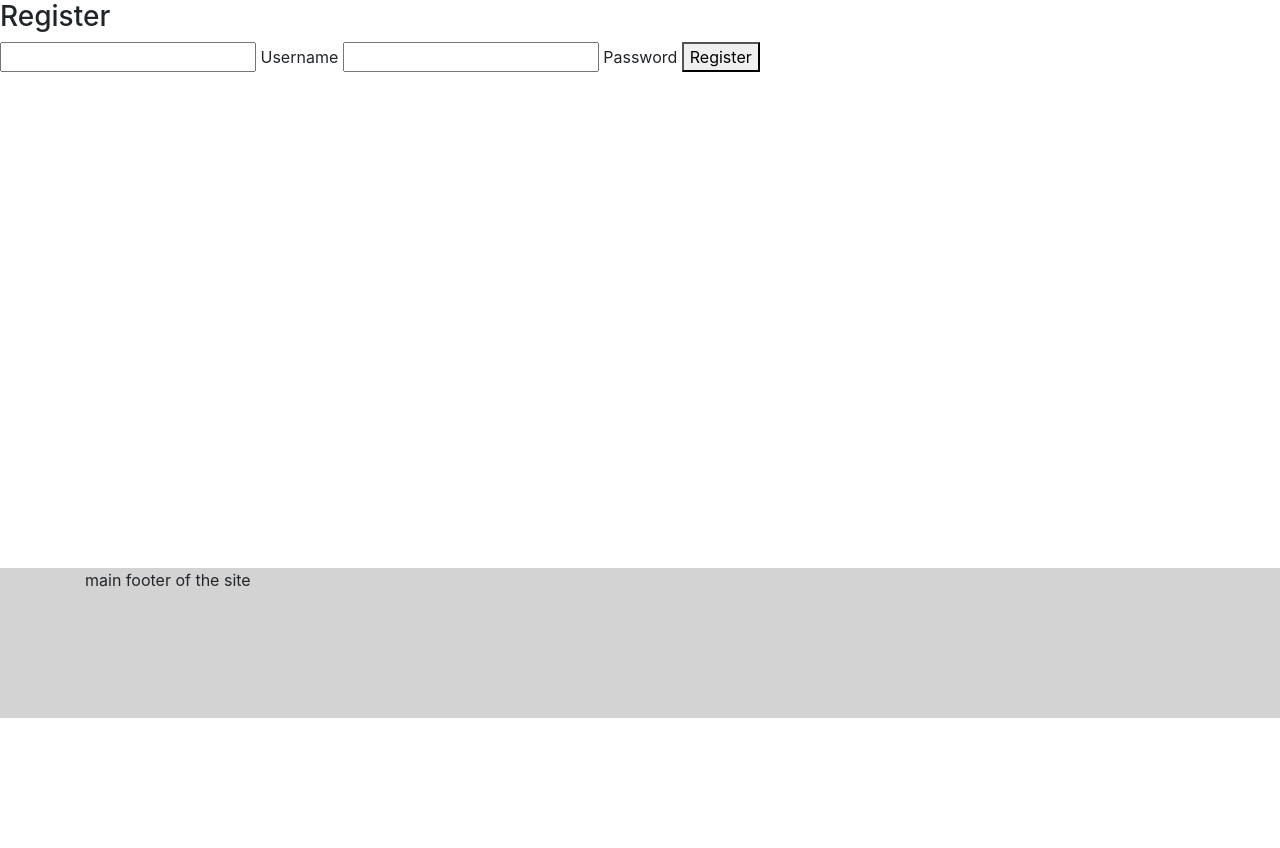
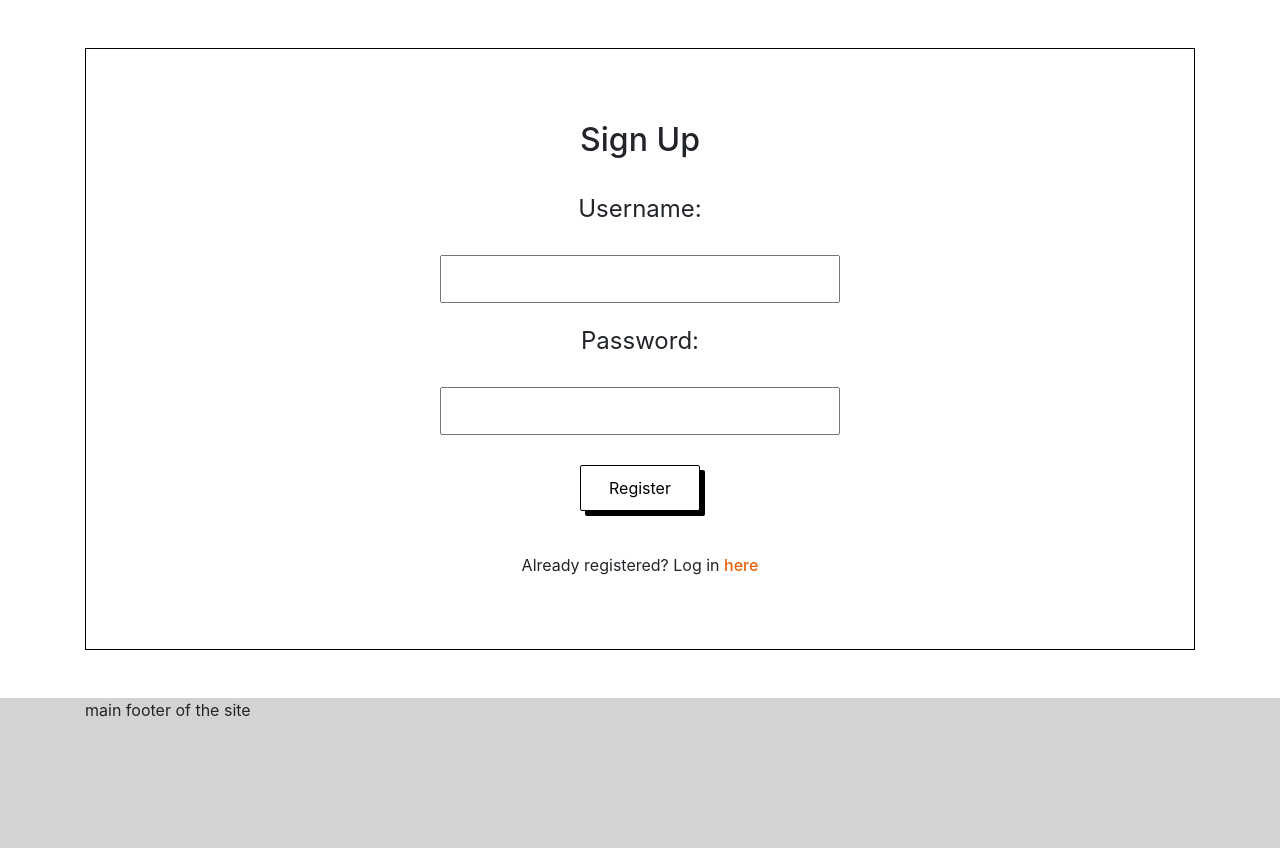
Before and after one commit to AwsSG/emojiplayground, a Flask app: page /register in a window 1280 px wide. Shown: the part 82-930 px from the top of the page. Before the commit the page ends 800 px from the top, so only its background shows below. Run offline with Flask 2, Linux system fonts and the light colour scheme; some libraries are stand-ins or nearby versions.

Commit message:
Style register page

```diff
--- a/templates/login.html
+++ b/templates/login.html
@@ -2,7 +2,7 @@
 {% block content %}
 
 <div class="container">
-    <div class="game-box mt-4 mb-4 mt-md-5 mb-md-5 p-2 p-lg-5 black-border">
+    <div class="mt-4 mb-4 mt-md-5 mb-md-5 p-2 p-lg-5 black-border">
         <div class="container">
             <div class="row p-4 justify-content-center">
                 <h3 class="create-title text-center">Log In</h3>
@@ -29,7 +29,7 @@
 
                 <!-- Log in -->
                 <div class="row justify-content-center pb-4">
-                    <button class="landing-page-button btn btn-outline-secondary orange-hover" type="submit">Submit</button>
+                    <button class="landing-page-button btn btn-outline-secondary orange-hover" type="submit">Log In</button>
                 </div>
             </form>
             <div class="row justify-content-center p-2">
--- a/templates/register.html
+++ b/templates/register.html
@@ -1,22 +1,42 @@
 {% extends "base.html" %}
 {% block content %}
 
-<h3>Register</h3>
-
+<div class="container">
+    <div class="mt-4 mb-4 mt-md-5 mb-md-5 p-2 p-lg-5 black-border">
+        <div class="container">
+            <div class="row p-4 justify-content-center">
+                <h3 class="create-title text-center">Sign Up</h3>
+            </div>
 
             <form method="POST" action="{{ url_for('register') }}">
                 <!-- Username -->
+                <div class="row justify-content-center text-center phrase-input">
+                    <label for="username">Username:</label>
+                </div>
+                <div class="row justify-content-center phrase-input">
                     <input id="username" name="username" type="text" minlength="5" maxlength="15" pattern="^[a-zA-Z0-9]{5,15}$"
                     class="validate" required>
-    <label for="username">Username</label>
+                </div>
 
                 <!-- password -->
+                <div class="row justify-content-center text-center phrase-input">
+                    <label for="password">Password:</label>
+                </div>
+                <div class="row justify-content-center phrase-input">
                     <input id="password" name="password" type="password" minlength="5" maxlength="15" pattern="^[a-zA-Z0-9]{5,15}$"
                     class="validate" required>
-    <label for="password">Password</label>
+                </div>
 
                 <!-- register -->
-    <button type="submit">Register</button>
+                <div class="row justify-content-center pb-4">
+                    <button  class="landing-page-button btn btn-outline-secondary orange-hover" type="submit">Register</button>
+                </div>
             </form>
+            <div class="row justify-content-center p-2">
+                <p>Already registered? Log in <a href="{{ url_for('login') }}">here</a></p>
+            </div>
+        </div>
+    </div>
+</div>
 
 {% endblock %}
```
Lines whose indentation alone changed are shown as unchanged.
